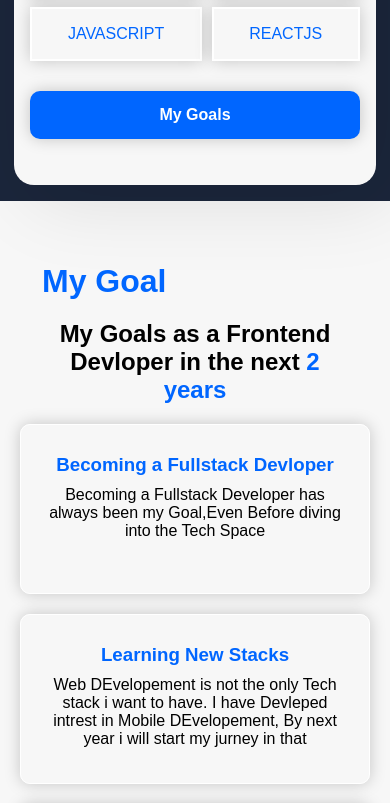
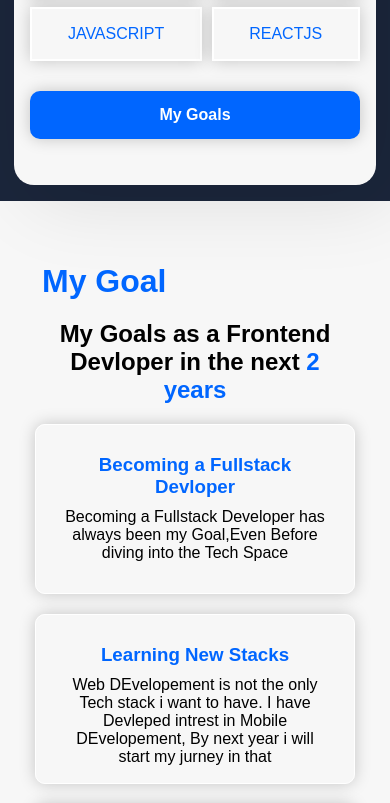
Before and after one commit to GideonJulian/personalHng, a plain HTML site: page index.html in a window 390 px wide. Shown: the part 1313-2116 px from the top of the page. Drawn offline with Linux system fonts and the light colour scheme.

Commit message:
Goals added

```diff
--- a/css/media.css
+++ b/css/media.css
@@ -74,6 +74,10 @@
   #goal-section .goal-container  .goals{
       flex-direction: column;
   }
+  #goal-section .goal-container  .goals .goal{
+
+    width: 320px;
+  }
   }
  /*  @media screen and (min-width: 801px) {
   #hero-section .hero-container .textBox{
```
